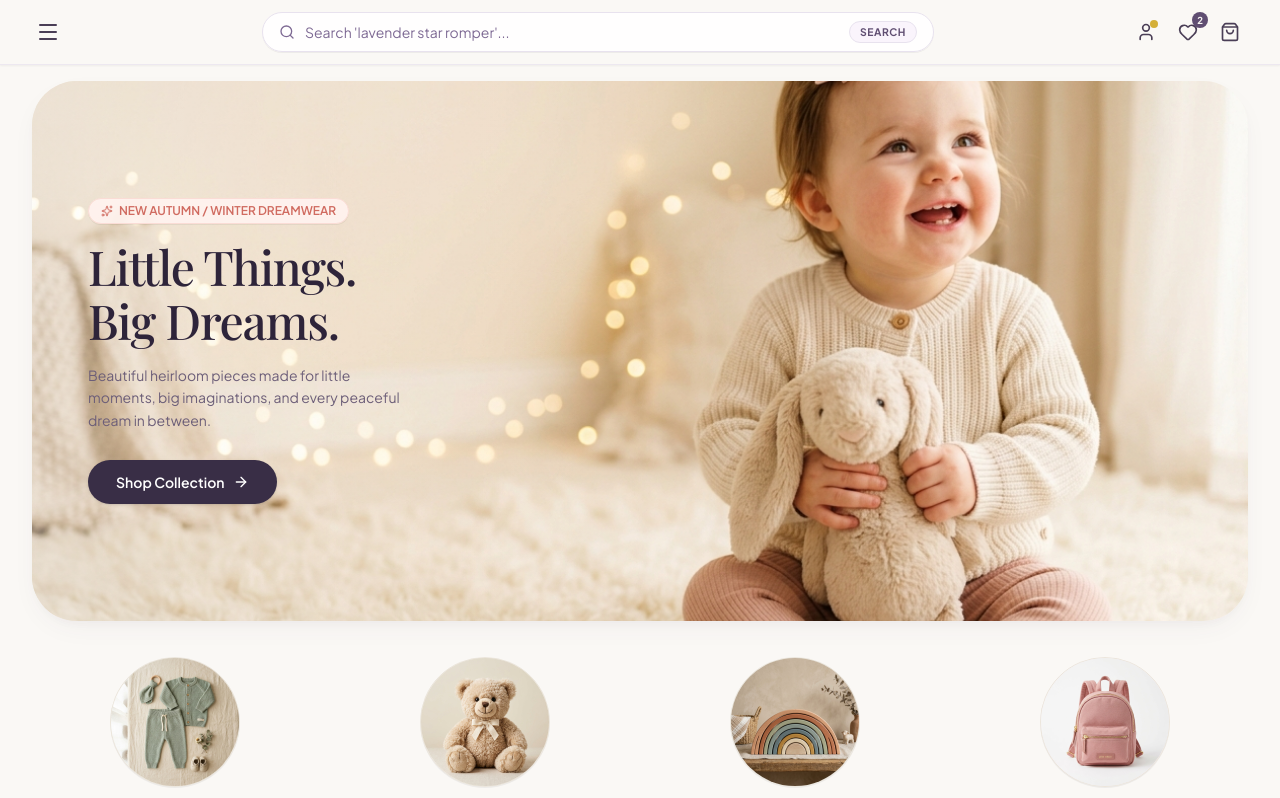
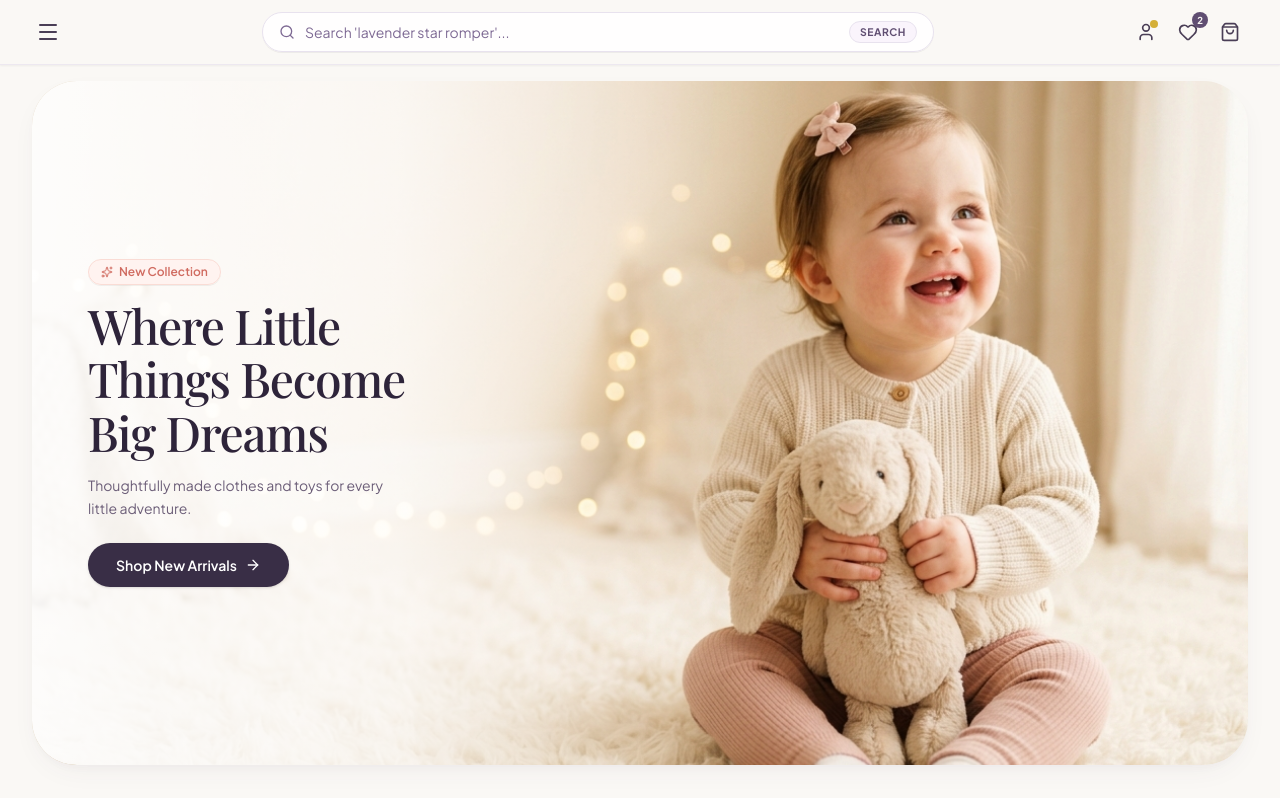
Before and after one commit to NIKITNEUPANE/little-dreamers-club, a Next.js app: page / in a window 1280 px wide. Shown: the top 798 px of the page. Built offline with nearby package versions, Linux system fonts and the light colour scheme; no server answers; the database is empty; a web font is replaced by a local one.

Commit message:
fix: hero ratio adjusted towards 16:9, soft white gradient behind text, updated New Collection badge and subheadline

```diff
--- a/components/home/HeroSection.tsx
+++ b/components/home/HeroSection.tsx
@@ -60,9 +60,9 @@ export const HeroSection: React.FC<HeroSectionProps> = ({ content }) => {
   return (
     <section className="pt-2 sm:pt-4 pb-8 sm:pb-12 bg-[#FAF8F5]">
       <div className="max-w-7xl mx-auto px-3 sm:px-6 lg:px-8 space-y-6 sm:space-y-8">
-        {/* Main Editorial Hero Card */}
-        <div className="relative w-full rounded-[2rem] sm:rounded-[2.8rem] overflow-hidden bg-[#FAF6F0] shadow-dream min-h-[420px] sm:min-h-[480px] lg:min-h-[540px] flex items-center">
-          {/* Background Image: Baby on Right Half */}
+        {/* Main Editorial Hero Card with 16:9 oriented ratio */}
+        <div className="relative w-full rounded-[2rem] sm:rounded-[2.8rem] overflow-hidden bg-[#FAF6F0] shadow-dream aspect-[16/11] sm:aspect-[16/9] min-h-[370px] sm:min-h-[460px] lg:min-h-[520px] flex items-center">
+          {/* Background Image: Baby shifted to right to avoid any text overlap */}
           <div className="absolute inset-0">
             <Image
               src={data.image_url}
@@ -70,16 +70,16 @@ export const HeroSection: React.FC<HeroSectionProps> = ({ content }) => {
               fill
               priority
               sizes="100vw"
-              className="object-cover object-[75%_center] sm:object-center"
+              className="object-cover object-[88%_center] sm:object-[center_center]"
             />
-            {/* Very subtle soft blend on left edge */}
-            <div className="absolute inset-y-0 left-0 w-3/4 sm:w-1/2 bg-gradient-to-r from-white/40 via-white/10 to-transparent pointer-events-none" />
+            {/* Soft White Gradient at the back of text on the left */}
+            <div className="absolute inset-0 bg-gradient-to-r from-white/95 via-white/75 to-transparent w-[85%] sm:w-[60%] pointer-events-none" />
           </div>
 
           {/* Left Content Column */}
-          <div className="relative z-10 w-full p-6 sm:p-10 lg:p-14 max-w-sm sm:max-w-md lg:max-w-lg space-y-3 sm:space-y-4">
+          <div className="relative z-10 w-full p-5 sm:p-10 lg:p-14 max-w-[260px] sm:max-w-md lg:max-w-lg space-y-2.5 sm:space-y-3.5">
             {/* Pill Badge */}
-            <div className="inline-flex items-center gap-1.5 px-3 py-1 rounded-full bg-[#FFF3F0]/90 backdrop-blur-xs border border-[#FADCD5] shadow-2xs">
+            <div className="inline-flex items-center gap-1.5 px-3 py-1 rounded-full bg-[#FFF3F0]/95 backdrop-blur-xs border border-[#FADCD5] shadow-2xs">
               <Sparkles className="w-3 h-3 text-[#D06B60]" />
               <span className="text-[0.68rem] sm:text-xs font-semibold text-[#D06B60]">
                 {data.badge}
@@ -87,7 +87,7 @@ export const HeroSection: React.FC<HeroSectionProps> = ({ content }) => {
             </div>
 
             {/* Main Headline */}
-            <h1 className="font-editorial text-3xl sm:text-4xl lg:text-5xl font-medium text-[#2E243A] tracking-tight leading-[1.12]">
+            <h1 className="font-editorial text-2xl sm:text-4xl lg:text-5xl font-medium text-[#2E243A] tracking-tight leading-[1.12]">
               {data.headline.split('\n').map((line, idx) => (
                 <span key={idx} className="block">
                   {line}
@@ -96,15 +96,15 @@ export const HeroSection: React.FC<HeroSectionProps> = ({ content }) => {
             </h1>
 
             {/* Subheadline */}
-            <p className="text-xs sm:text-sm text-[#6C5E78] leading-relaxed font-normal max-w-[240px] sm:max-w-xs">
+            <p className="text-xs sm:text-sm text-[#6C5E78] leading-relaxed font-normal max-w-[220px] sm:max-w-xs">
               {data.subheadline}
             </p>
 
             {/* CTA Button */}
-            <div className="pt-2 sm:pt-3">
+            <div className="pt-1.5 sm:pt-2.5">
               <Link
                 href={data.primary_cta_link}
-                className="inline-flex items-center gap-2 px-6 py-2.5 sm:px-7 sm:py-3 rounded-full bg-[#392E46] hover:bg-[#281F33] text-white text-xs sm:text-sm font-semibold shadow-sm transition-all hover:scale-[1.02]"
+                className="inline-flex items-center gap-2 px-5 py-2.5 sm:px-7 sm:py-3 rounded-full bg-[#392E46] hover:bg-[#281F33] text-white text-xs sm:text-sm font-semibold shadow-sm transition-all hover:scale-[1.02]"
               >
                 <span>{data.primary_cta_text}</span>
                 <ArrowRight className="w-3.5 h-3.5 sm:w-4 sm:h-4" />
--- a/lib/db/seed-data.ts
+++ b/lib/db/seed-data.ts
@@ -601,13 +601,13 @@ export const INITIAL_STORE_CONTENT: StoreContent = {
     free_shipping_threshold: 4000,
   },
   hero_section: {
-    badge: 'NEW AUTUMN / WINTER DREAMWEAR',
-    headline: 'Little Things.\nBig Dreams.',
-    subheadline: 'Beautiful heirloom pieces made for little moments, big imaginations, and every peaceful dream in between.',
-    primary_cta_text: 'Shop Collection',
-    primary_cta_link: '/shop',
-    secondary_cta_text: 'Explore New Arrivals',
-    secondary_cta_link: '/shop?sort=newest',
+    badge: 'New Collection',
+    headline: 'Where Little\nThings Become\nBig Dreams',
+    subheadline: 'Thoughtfully made clothes and toys for every little adventure.',
+    primary_cta_text: 'Shop New Arrivals',
+    primary_cta_link: '/shop?sort=newest',
+    secondary_cta_text: 'Explore Collection',
+    secondary_cta_link: '/shop',
     image_url: '/images/hero-lifestyle.jpg',
   },
   promo_editorial: {
```
